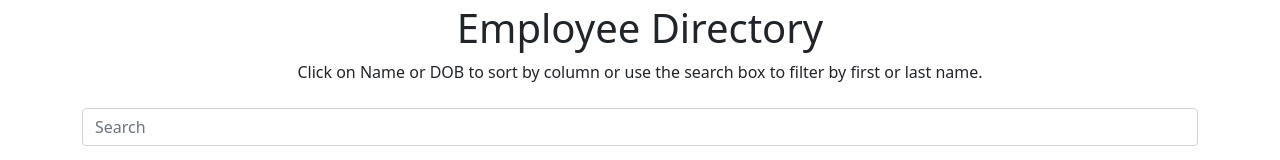
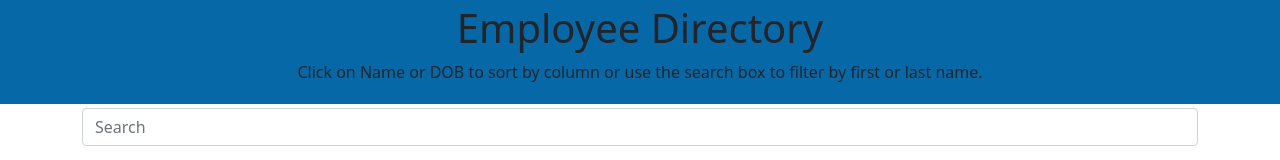
Before and after one commit to Spatel134/employee-directory, a React (Create React App) app: page / in a window 1280 px wide. Shown: the top 160 px of the page. Built offline with nearby package versions, Linux system fonts and the light colour scheme; no server answers.

Commit message:
Styling for Header

```diff
--- /dev/null
+++ b/src/components/Header/Header.css
@@ -0,0 +1,3 @@
+header {
+  background-color: rgb(7, 104, 168);
+}
--- a/src/components/Header/Header.jsx
+++ b/src/components/Header/Header.jsx
@@ -1,4 +1,5 @@
 import React from "react";
+import "./Header.css"
 
 const Header = () => {
   return <div>
```
